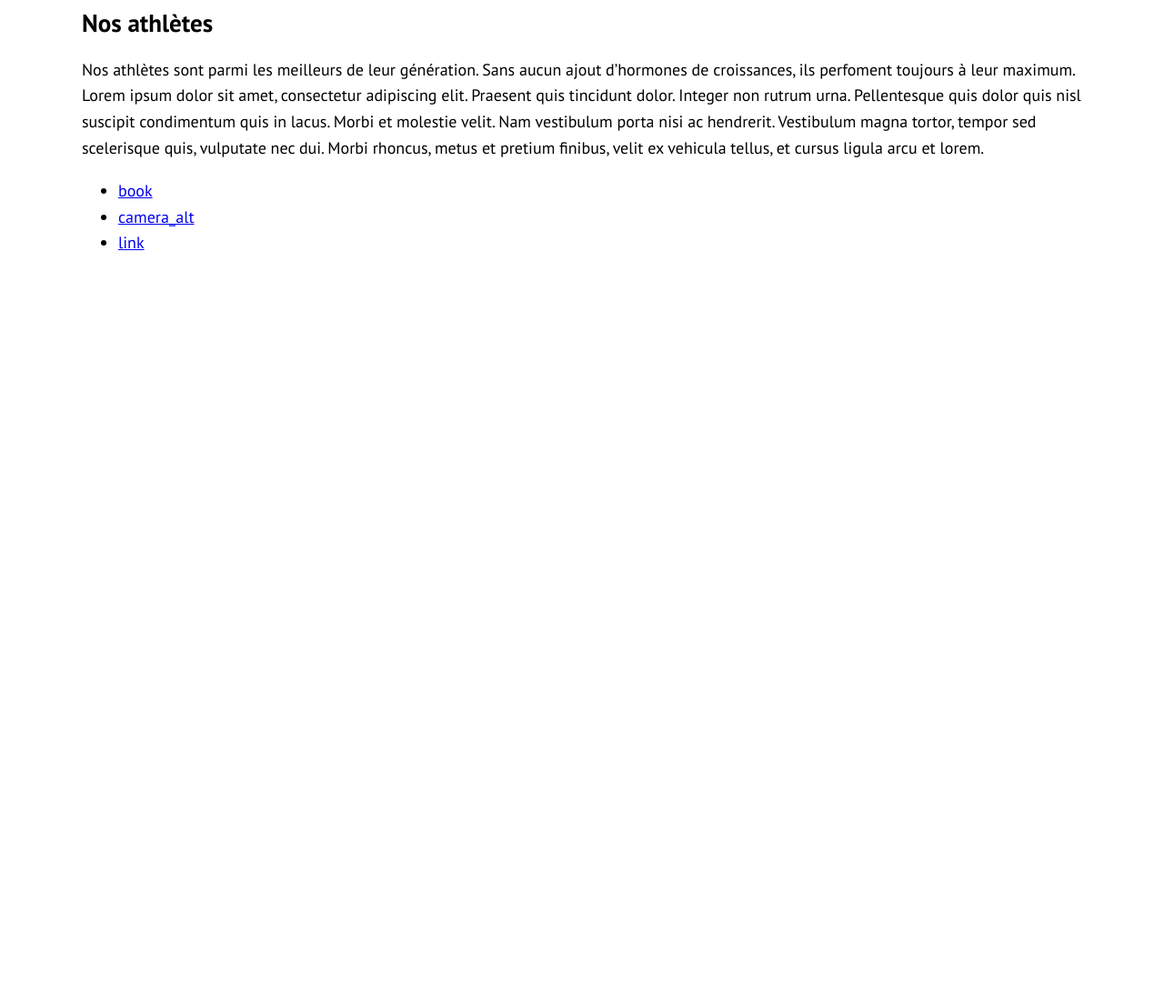
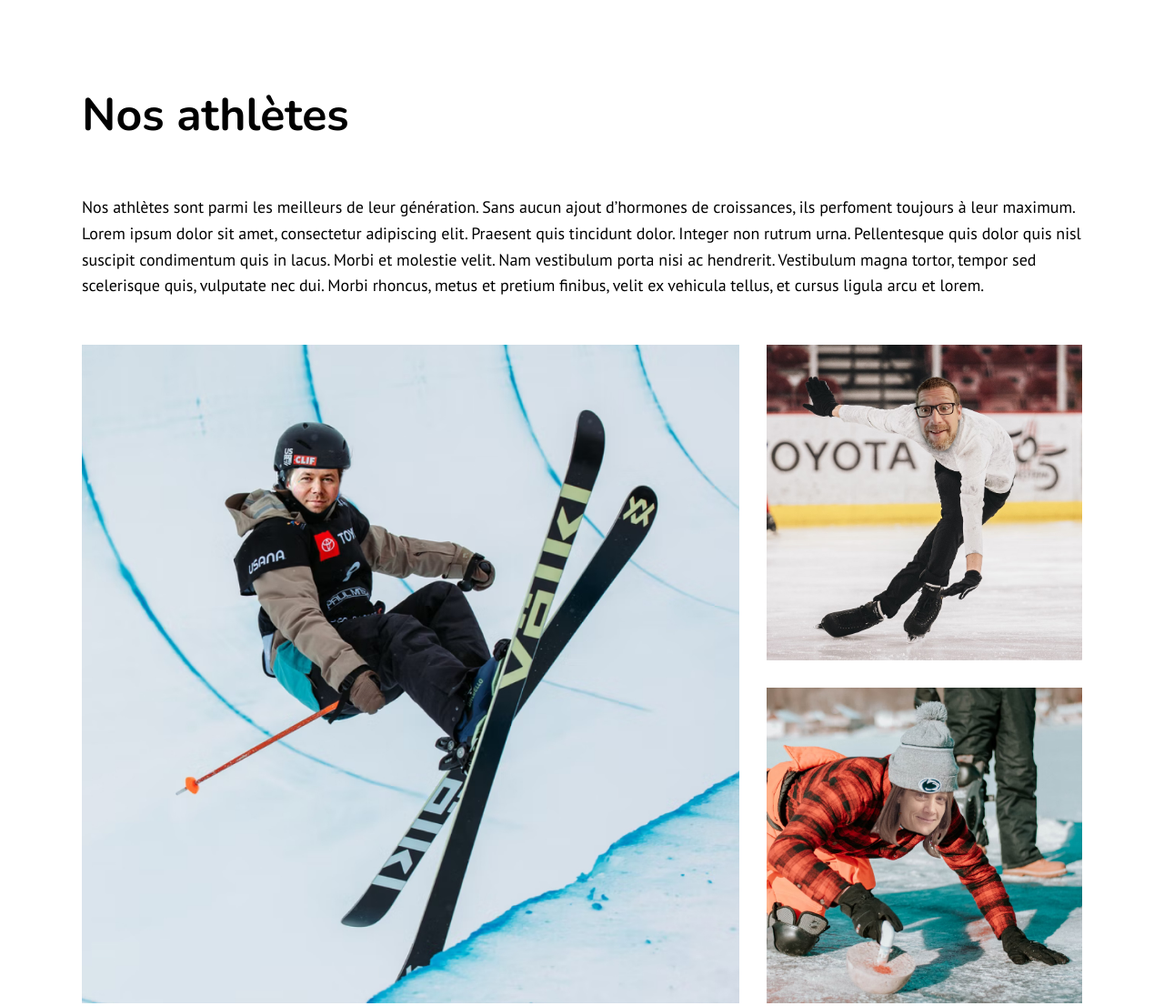
Before and after one commit to alexiatngy/semaine05, a plain HTML site: page index.html in a window 1280 px wide. Shown: the part 761-1867 px from the top of the page at 91% size. Before the commit the page ends 1061 px from the top, so only its background shows below. Drawn offline with nearby package versions, Linux system fonts and the light colour scheme.

Commit message:
5 complet

```diff
--- a/css/styles.css
+++ b/css/styles.css
@@ -187,54 +187,64 @@ color: #fff;
     color: #F2545B;
 }
 
+/* ===== Numéro 5c ===== */
+
+.athletes {
+
+    padding: 100px 0 100px 0;
+
+   /* padding-top: 100px;
+    padding-bottom: 100px;
+    padding-left: 0;
+    padding-right: 0; */
+}
 
 /* ===== Numéro 5a ===== */
-/*
+
 .athletes h2 {
-    font-family: Nunito, sans-serif;
+
+    font: normal normal bold 5.0rem/1.5 Nunito, sans-serif;
+    /*font-family: Nunito, sans-serif;
     font-weight: bold;
-    font-size: 50px;
-    margin-top: 0;
+    font-size: 50px;*/
+
+    margin: 0 0 50px 0;
+
+    /*margin-top: 0;
     margin-bottom: 50px;
     margin-left: 0;
-    margin-right: 0;
+    margin-right: 0;*/
 }
-*/
+
 
 /* ===== Numéro 5b ===== */
-/*
+
 .athletes p {
-    margin-right: 0;
+
+    margin: 0 0 50px 0;
+
+   /* margin-right: 0;
     margin-bottom: 50px;
     margin-top: 0;
-    margin-left: 0;
+    margin-left: 0;*/
 }
-*/
-
-/* ===== Numéro 5c ===== */
-/*
-.athletes {
-    padding-top: 100px;
-    padding-bottom: 100px;
-    padding-left: 0;
-    padding-right: 0;
-}
-*/
-
 
 /* ===== Numéro 5d ===== */
 .athletes-photos {
-
+    display: grid;
+    grid-template-columns: 1fr 1fr 1fr;
+    gap: 30px;
 }
 
 /* ===== Numéro 5e ===== */
 .athletes-photos img {
-
+max-width: 100%;
 }
 
 /* ===== Numéro 5f ===== */
 .athlete1 {
-
+grid-column: span 2;
+grid-row: span 2;
 }
 
 
--- a/index.html
+++ b/index.html
@@ -53,11 +53,14 @@
         <h2>Nos athlètes</h2>
         <p>Nos athlètes sont parmi les meilleurs de leur génération. Sans aucun ajout d’hormones de croissances, ils perfoment toujours à leur maximum. Lorem ipsum dolor sit amet, consectetur adipiscing elit. Praesent quis tincidunt dolor. Integer non rutrum urna. Pellentesque quis dolor quis nisl suscipit condimentum quis in lacus. Morbi et molestie velit. Nam vestibulum porta nisi ac hendrerit. Vestibulum magna tortor, tempor sed scelerisque quis, vulputate nec dui. Morbi rhoncus, metus et pretium finibus, velit ex vehicula tellus, et cursus ligula arcu et lorem.</p>
 
-        <!--
-        <img src="images/athlete1.jpg" alt="Champion de demi-lune en ski acrobatique">
+    <div class="athletes-photos">
+         <img class="athlete1"
+    src="images/athlete1.jpg" alt="Champion de demi-lune en ski acrobatique">
         <img src="images/athlete2.jpg" alt="Champion de patinage artistique masculin">
         <img src="images/athlete3.jpg" alt="Championne de curling sur l'étang dans sa cours">
-        -->
+    </div>
+
+
     </div>
 </section>
 <footer>
```
